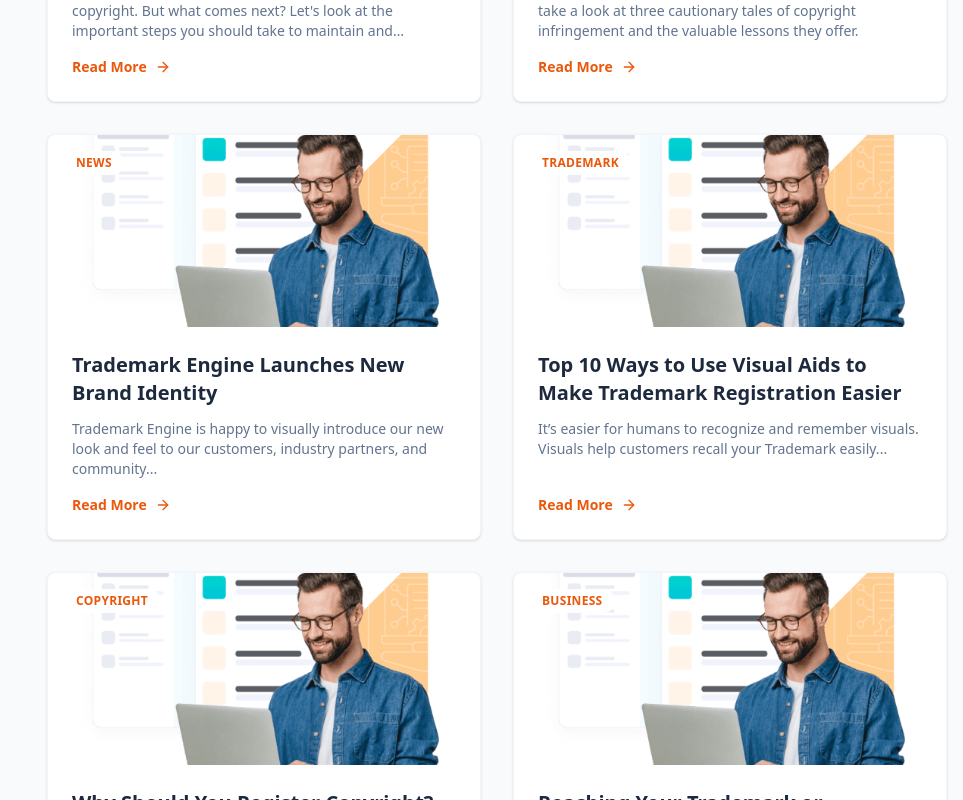
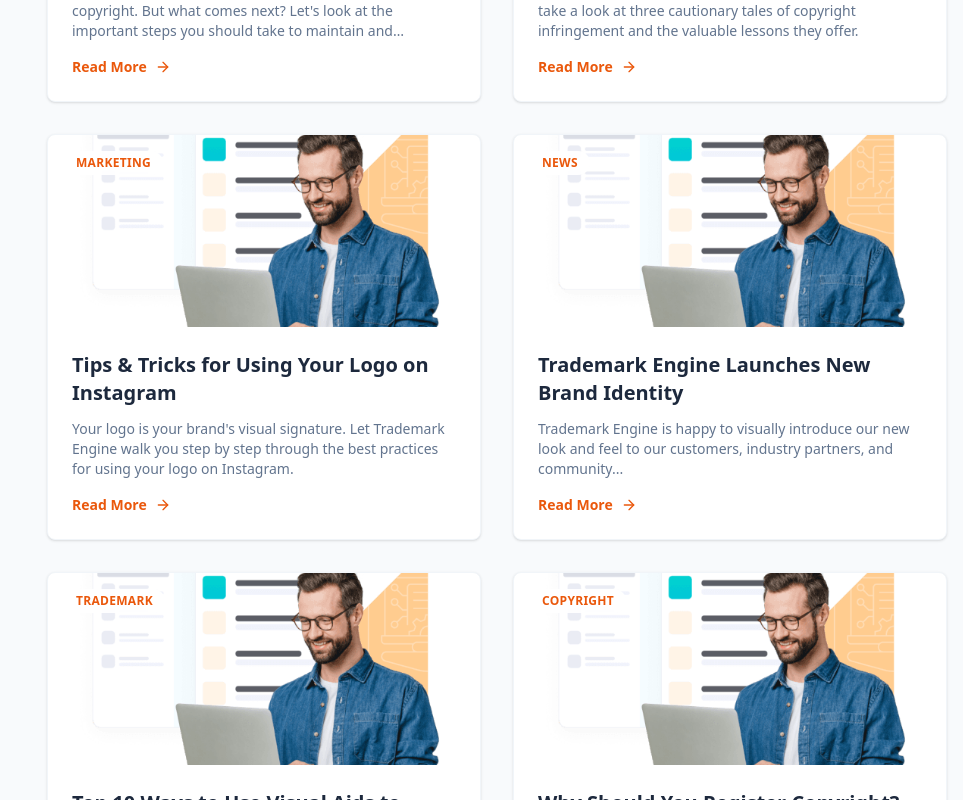
Before and after one commit to Sajid-Abbas110/Trademarkengine, a Next.js app: page /blog in a window 1280 px wide. Shown: the part 1960-2760 px from the top of the page, without its empty margins (317-1280 px from the left). Built offline with nearby package versions, Linux system fonts and the light colour scheme.

Commit message:
Add seventh blog post: Tips & Tricks for Using Your Logo on Instagram

```diff
--- a/app/blog/[slug]/page.tsx
+++ b/app/blog/[slug]/page.tsx
@@ -61,6 +61,111 @@
         <h2>Press Release</h2>
         <p>Press Release can be found <a href="https://example.com/press-release">HERE</a>.</p>
         <p><em>Originally published on October 20, 2026, and last edited on October 20, 2026.</em></p>
+      </section>
+    `
+  },
+  "tips-tricks-logo-instagram": {
+    title: "Tips & Tricks for Using Your Logo on Instagram",
+    date: "August 20, 2025",
+    category: "Marketing",
+    readTime: "5 min read",
+    author: "Maria Hernandez",
+    image: "/hero.png",
+    content: `
+      <section>
+        <p>Your logo is your brand's visual signature. Let Trademark Engine walk you step by step through the best practices for using your logo on Instagram.</p>
+      </section>
+
+      <section>
+        <h2>The Importance of Instagram for Marketing</h2>
+        <p>If your brand is not active on social media platforms like Instagram, you could be leaving money on the table. With nearly 2 billion active users worldwide, the platform provides unparalleled access to potential customers.</p>
+        <p>Instagram is one of the most influential social networks, but to stand out in a crowded space, you need careful planning. Start a business Instagram account and grind out essential tips to succeed with your brand.</p>
+      </section>
+
+      <section>
+        <h2>Why Your Instagram Matters for Attracting New Customers</h2>
+        <p>Your brand's visual representation on Instagram is critical to your brand's success. Customers often make purchasing decisions based on visual elements. A consistent, well-designed logo builds brand recognition and trust among your audience.</p>
+        <p>Remember that brand identity involves every touchpoint—from your profile picture to your hashtag strategy. The more cohesive and professional your branding appears, the more likely potential customers will stop scrolling and engage with your brand.</p>
+      </section>
+
+      <section>
+        <h2>Tips for Creating an Instagram-Friendly Logo</h2>
+        <p>Your Instagram logo isn't the same as your business logo. If your business logo is too complicated or detailed, it might not work well on Instagram. For your Instagram profile picture, you'll need the simplest, most memorable version of your logo.</p>
+        <p>Here are some key considerations when designing your Instagram-friendly logo:</p>
+        <ul>
+          <li><strong>Keep it simple:</strong> Your logo needs to be recognizable at small sizes. Avoid overly complex designs with too many colors or fine details.</li>
+          <li><strong>Use bold colors:</strong> Colors grab attention. Choose colors that stand out against Instagram's white and gray backgrounds.</li>
+          <li><strong>Make it square:</strong> Instagram profile pictures are square, so design accordingly to ensure your logo looks good in a circular or square format.</li>
+        </ul>
+      </section>
+
+      <section>
+        <h2>Try Always Use a Mobile-Friendly Version</h2>
+        <p>Designing for mobile is crucial in an overwhelmingly app-accessible social world. Everything you post on Instagram needs to be optimized for mobile viewing. When your logo appears in users' feeds, it's competing for attention among dozens of other posts.</p>
+        <p>A mobile-readable, scalable-friendly design from small, intricate details that could get lost. Because of this, you should avoid complicated typographic fonts that might be difficult to read on mobile.</p>
+      </section>
+
+      <section>
+        <h2>Tip 5: Watch Your Margins & Think Circular</h2>
+        <p>Instagram's profile logo is circular and includes cropping on the sides. Make sure that your logo coughs to fit in the circular space. Watch for any elements that might be cut off when your logo is displayed as a circular profile photo.</p>
+        <p>Also, add some breathing room around your logo. Avoid elements that extend to the edges because you risk getting your image cropped by Instagram's system.</p>
+      </section>
+
+      <section>
+        <h2>Tip 4: Format the File for Instagram</h2>
+        <p>Save your logo in the highest resolution available, even though Instagram will compress it. It's important to save a high-quality version because you never know when you might need to resize or repurpose it. Here are the recommended file formats:</p>
+        <ul>
+          <li>PNG</li>
+          <li>JPG</li>
+          <li>SVG</li>
+          <li>GIF</li>
+        </ul>
+      </section>
+
+      <section>
+        <h2>Tip 5: Test It Across Devices</h2>
+        <p>Before you finalize your logo, test it on all your different mobile devices. See how your image appears on different devices, the image might look sharp and clear. On the smallest screens, or on certain devices, your logo might look blurry or stretched. Testing it across devices helps ensure your logo looks great everywhere.</p>
+      </section>
+
+      <section>
+        <h2>Tip 6: Stay Consistent on All Social Channels</h2>
+        <p>Using your best Instagram version across your social media platforms creates consistency across all your social media channels.</p>
+        <p>Having your logo appear the same everywhere and helps people identify and remember your brand. And it saves the space from looking unprofessional or fragmented.</p>
+      </section>
+
+      <section>
+        <h2>How to Upload Your Logo When It's Ready</h2>
+        <p>When your Instagram-ready logo is ready, follow these steps to upload it as your profile picture on Instagram:</p>
+        <ol>
+          <li>Tap the profile icon at the bottom right of the screen</li>
+          <li>Click on the profile and select "UPLOAD PHOTO"</li>
+          <li>Choose the saved image of your logo, which should be on your device or external hard drive</li>
+          <li>Crop and position the logo as needed</li>
+          <li>Save your new profile picture</li>
+        </ol>
+      </section>
+
+      <section>
+        <h2>Don't Forget to Add Your Logo to Stories</h2>
+        <p>Your logo should also be part of your visual content. Brands can include a digital logo in a type of sticker content by following the steps below when using an iPhone device.</p>
+        <ul>
+          <li>Open Instagram Stories</li>
+          <li>Tap your Instagram story in the app</li>
+          <li>Add your logo (sticker icon in the top right)</li>
+          <li>You can use your brand logo in stories to create consistent branding</li>
+        </ul>
+      </section>
+
+      <section>
+        <h2>Register Your Instagram-Ready Logo</h2>
+        <p>Your logo is a valuable business asset. It represents your brand and distinguishes you from your competition. Once you've created an Instagram-friendly version of your logo, consider protecting it with a registered trademark.</p>
+        <p>At Trademark Engine, we help creators and business owners protect what they've built. Our process is simple, affordable, and designed to work with your schedule. With the simple, reliable Notary feature and Trademark Office (USPTO), The experts at Trademark Engine are here to help you register your logo to help you maintain brand consistency and protect your intellectual property.</p>
+        <p>Trademark Engine is built on the time and ease of the information on this website constitutes or is not a substitute for consulting with an attorney about your specific situation. You're protecting your brand is a particularly important next step, and protecting your brand with a registered trademark helps ensure that your intellectual property is protected under law.</p>
+        <p>For questions about trademarking your logo, please contact Trademark Engine to learn more about how we can help protect your brand, or to discuss your unique needs and how we can help you achieve your intellectual property protection goals.</p>
+      </section>
+
+      <section>
+        <p><em>Originally published on August 20, 2025, and last edited on September 3, 2025.</em></p>
       </section>
     `
   },
--- a/app/blog/page.tsx
+++ b/app/blog/page.tsx
@@ -50,6 +50,13 @@
         imageSrc: "/hero.png",
         category: "Copyright",
         slug: "3-cautionary-tales-copyright-infringement"
+    },
+    {
+        title: "Tips & Tricks for Using Your Logo on Instagram",
+        summary: "Your logo is your brand's visual signature. Let Trademark Engine walk you step by step through the best practices for using your logo on Instagram.",
+        imageSrc: "/hero.png",
+        category: "Marketing",
+        slug: "tips-tricks-logo-instagram"
     },
     {
         title: "Trademark Engine Launches New Brand Identity",
```
